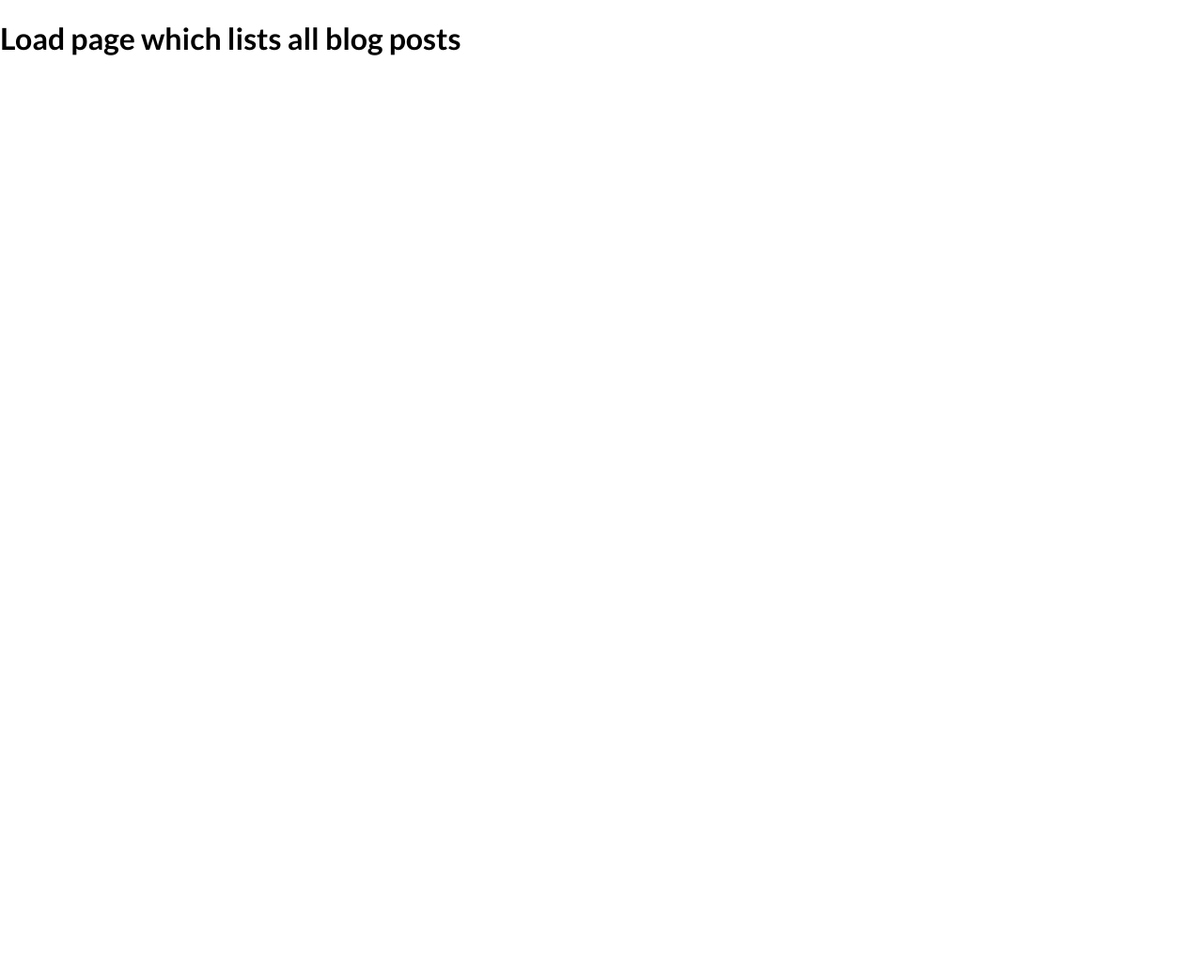
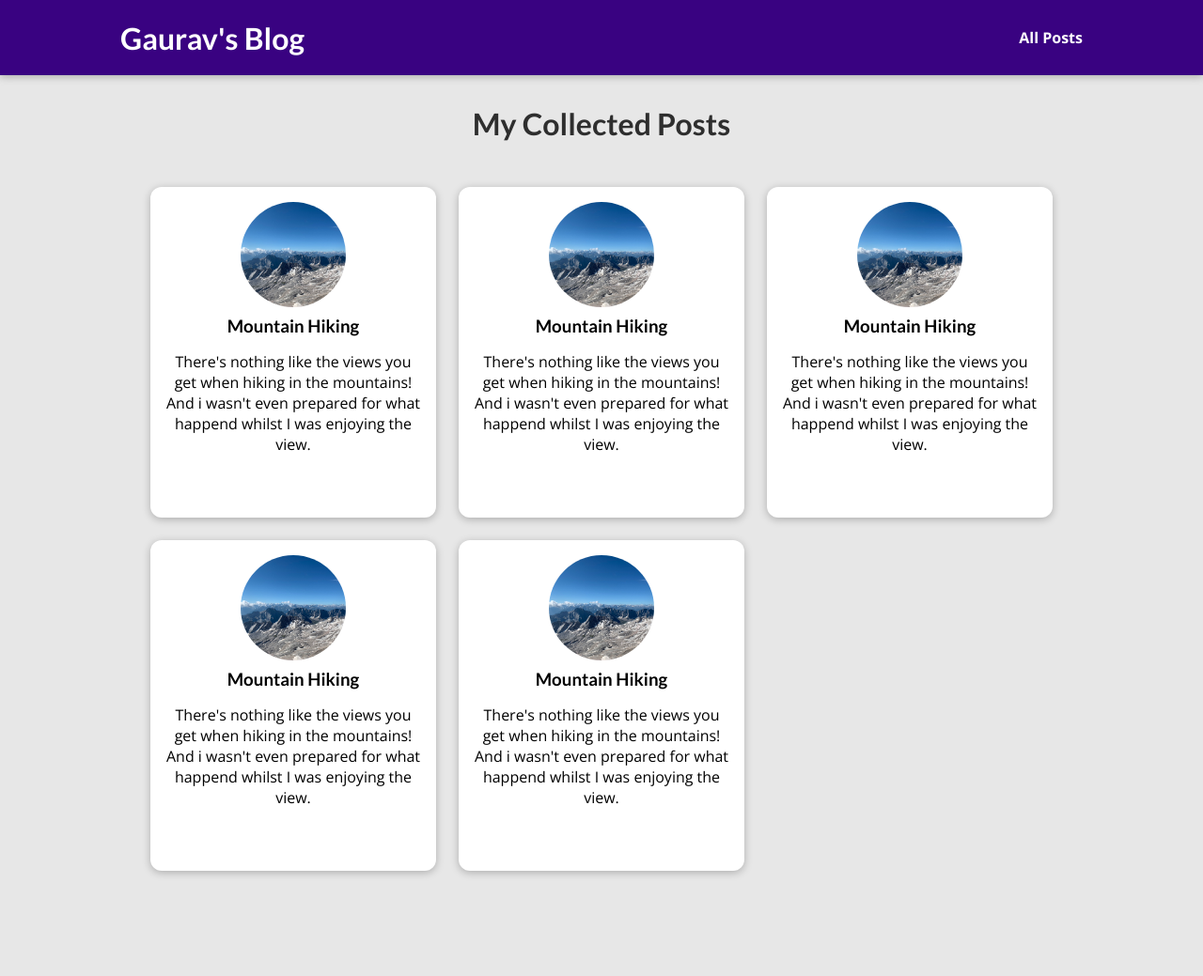
Before and after one commit to Ryanhustler420/django, a Django app: page /posts in a window 1280 px wide. Shown: the whole page at 94% size. Before the commit the page ends 59 px from the top, so only its background shows below. Run offline with Django 5.2, Linux system fonts and the light colour scheme.

Commit message:
added more css with posts page

```diff
--- /dev/null
+++ b/my_site/blog/static/blog/all-posts.css
@@ -0,0 +1,43 @@
+body {
+  background-color: #e7e7e7;
+}
+
+#main-navigation {
+  background-color: #390281;
+  box-shadow: 0 2px 8px rgba(0, 0, 0, 0.25);
+}
+
+#all-posts {
+  margin: 7rem auto;
+  width: 90%;
+  max-width: 60rem;
+}
+
+#all-posts h2 {
+  text-align: center;
+  font-size: 2rem;
+  color: #2e2e2e;
+  margin: 3rem 0;
+}
+
+ul {
+  list-style: none;
+  margin: 0;
+  padding: 0;
+  display: grid;
+  grid-template-columns: repeat(auto-fill, minmax(17rem, 1fr));
+  gap: 1.5rem;
+}
+
+.post img {
+  width: 7rem;
+  height: 7rem;
+}
+
+.post a {
+  height: 22rem;
+  transform-origin: center;
+  box-shadow: 0 2px 8px rgba(0, 0, 0, 0.25);
+  border-radius: 12px;
+  background-color: white;
+}
--- /dev/null
+++ b/my_site/blog/static/blog/post.css
@@ -0,0 +1,43 @@
+.post {
+  display: flex;
+  flex-direction: column;
+  align-items: center;
+  text-align: center;
+}
+
+.post a {
+  text-decoration: none;
+  color: black;
+  transition: all 0.2s ease;
+  padding: 1rem;
+}
+
+.post a:hover,
+.post a:active {
+  transform: scale(1.1);
+  background-color: #390281;
+  color: white;
+}
+
+.post img {
+  width: 5rem;
+  height: 5rem;
+  object-fit: cover;
+  border-radius: 50%;
+}
+
+.post h3 {
+  margin: 0.25rem 0;
+}
+
+.post time {
+  color: #666666;
+  margin: 0.25rem;
+  font-style: italic;
+  font-size: 0.85rem;
+}
+
+.post:hover time,
+.post:active time {
+  color: white;
+}
--- /dev/null
+++ b/my_site/blog/templates/blog/includes/post.html
@@ -0,0 +1,15 @@
+{% load static %}
+
+<li>
+    <article class="post">
+        <a href="">
+            <img src="{% static 'blog/images/mountains.jpg' %}" alt="Mountain Hiking" />
+            <div class="post__content">
+                <h3>Mountain Hiking</h3>
+                <p>There's nothing like the views you get when hiking
+                    in the mountains! And i wasn't even prepared for what happend
+                    whilst I was enjoying the view.</p>
+            </div>
+        </a>
+    </article>
+</li>
--- a/my_site/blog/templates/blog/posts.html
+++ b/my_site/blog/templates/blog/posts.html
@@ -1,7 +1,22 @@
 {% extends "base.html" %}
+{% load static %}
 
 {% block title %}All Posts{% endblock %}
 
+{% block css_files %}
+    <link rel="stylesheet" href="{% static "blog/post.css" %}"/>
+    <link rel="stylesheet" href="{% static 'blog/all-posts.css' %}" />
+{% endblock %}
+
 {% block content %}
-    <h1>Load page which lists all blog posts</h1>
+    <section id="all-posts">
+        <h2>My Collected Posts</h2>
+        <ul>
+            {% include 'blog/includes/post.html' %}
+            {% include 'blog/includes/post.html' %}
+            {% include 'blog/includes/post.html' %}
+            {% include 'blog/includes/post.html' %}
+            {% include 'blog/includes/post.html' %}
+        </ul>
+    </section>
 {% endblock %}
--- a/my_site/templates/base.html
+++ b/my_site/templates/base.html
@@ -10,6 +10,12 @@
     {% block css_files %} {% endblock %}
 </head>
 <body>
+    <header id="main-navigation">
+        <h1><a href="/">Gaurav's Blog</a></h1>
+        <nav>
+            <a href="posts">All Posts</a>
+        </nav>
+    </header>
     {% block content %}
     {% endblock %}
 </body>
```
Also changed, not shown: my_site/blog/templates/blog/index.html (+2 -19 lines).
